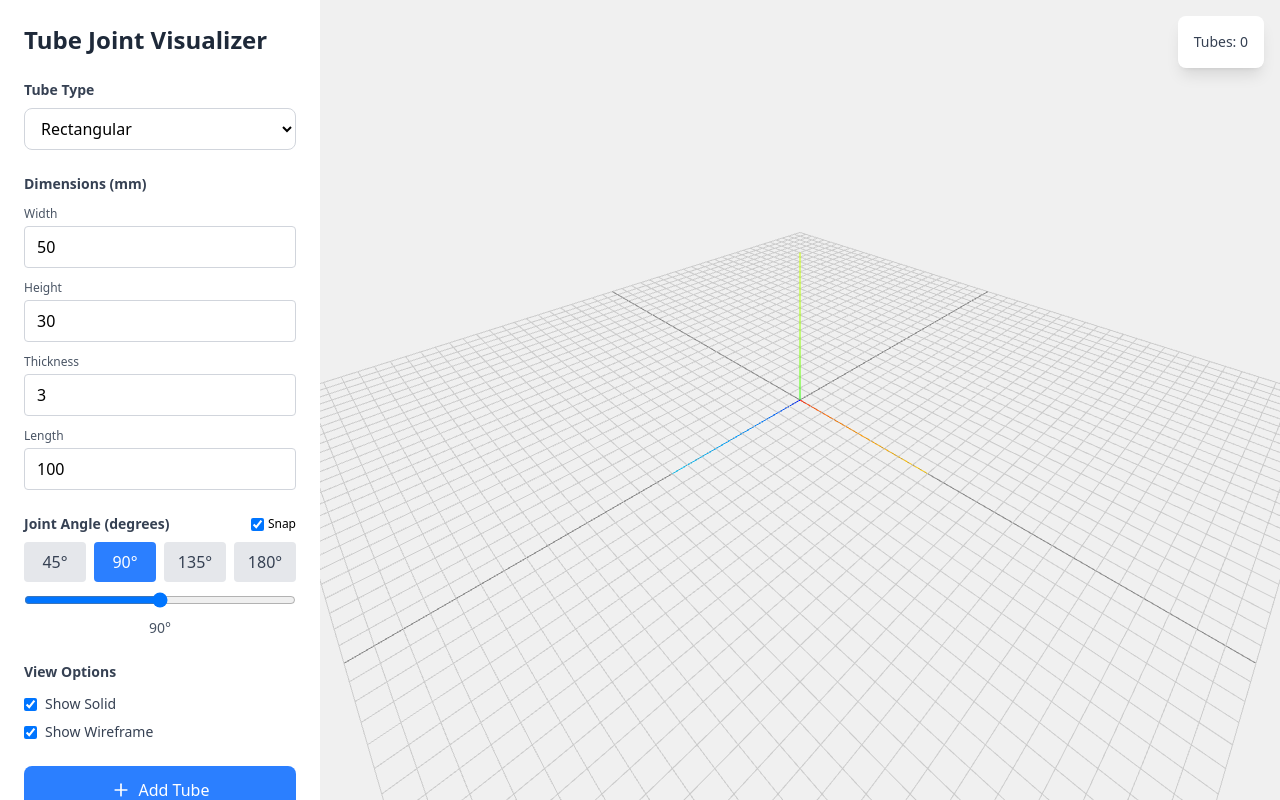
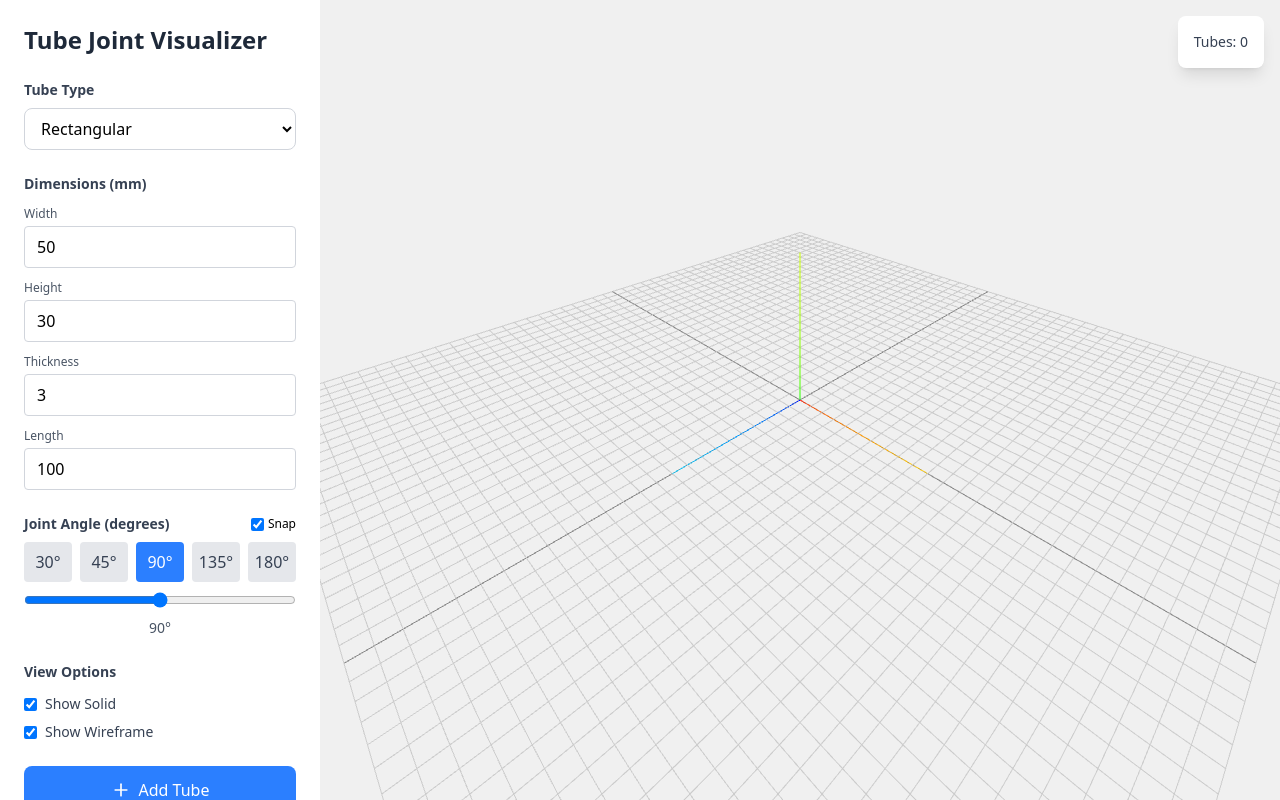
Before and after one commit to jedidia-nku/tube-joint-visualizer, a React (Vite) app: page / in a window 1280 px wide. Built offline with nearby package versions, Linux system fonts and the light colour scheme.

Commit message:
fix: remove invalid useEffect from clearAll function

```diff
--- a/src/App.tsx
+++ b/src/App.tsx
@@ -567,14 +567,7 @@ const restoreState = (state: Tube[]) => {
     });
     setTubes([]);
     setSelectedTube(null);
-
-    useEffect(() => {
-  if (history.length === 0) {
-    setHistory([[]]);
-    setHistoryIndex(0);
-      }
-    }, []);
-
+    setHistory([]);
     setHistoryIndex(-1);
   };
 
@@ -668,7 +661,7 @@ const restoreState = (state: Tube[]) => {
             </label>
           </div>
           <div className="flex gap-2 mb-2">
-            {[45, 90, 135, 180].map(a => (
+            {[30, 45, 90, 135, 180].map(a => (
               <button
                 key={a}
                 onClick={() => setAngle(a)}
```
